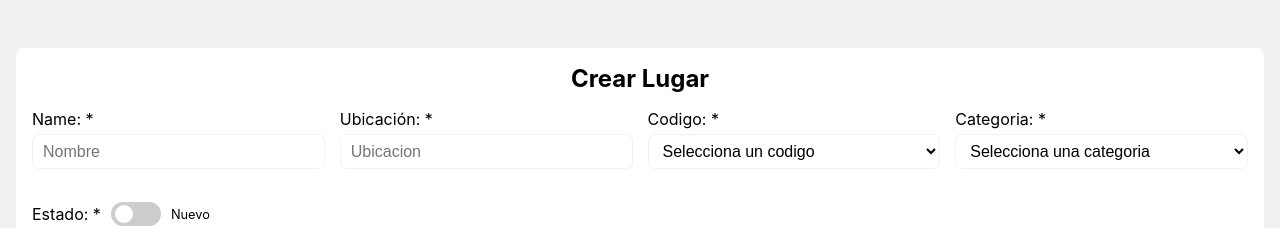
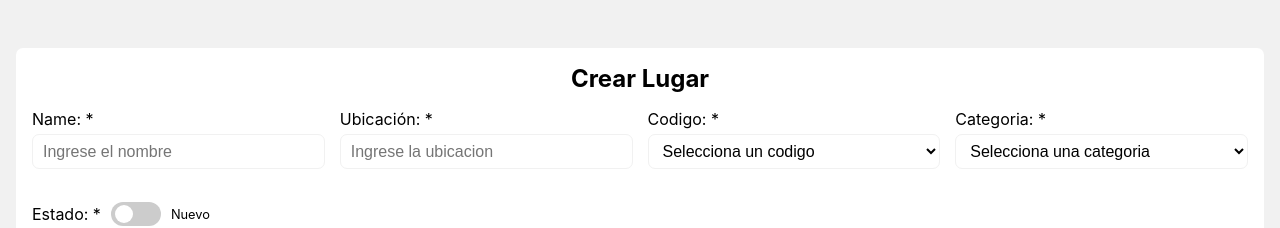
Before and after one commit to AndresOrozcoDev/react-16-firestore, a React (Create React App) app: page /add in a window 1280 px wide. Shown: the top 228 px of the page. Built offline with nearby package versions, Linux system fonts and the light colour scheme.

Commit message:
add form

```diff
--- a/src/components/form/Form.js
+++ b/src/components/form/Form.js
@@ -81,7 +81,7 @@ const Form = ({ onAddPlace }) => {
             onInput={() => handleInput(nameInputRef)}
             value={formData.name}
             onChange={handleChange}
-            placeholder="Nombre"
+            placeholder="Ingrese el nombre"
             inputMode="text"
             autoComplete="off"
             required
@@ -98,7 +98,7 @@ const Form = ({ onAddPlace }) => {
             onInput={() => handleInput(locationInputRef)}
             value={formData.location}
             onChange={handleChange}
-            placeholder="Ubicacion"
+            placeholder="Ingrese la ubicacion"
             inputMode="text"
             autoComplete="off"
             required
@@ -115,9 +115,9 @@ const Form = ({ onAddPlace }) => {
             required
           >
             <option value="" disabled>Selecciona un codigo</option>
-            <option value="1">1</option>
-            <option value="2">2</option>
-            <option value="3">3</option>
+            <option value="1">1 - Top</option>
+            <option value="2">2 - Medio</option>
+            <option value="3">3 - Sencillo</option>
           </select>
         </div>
 
```
